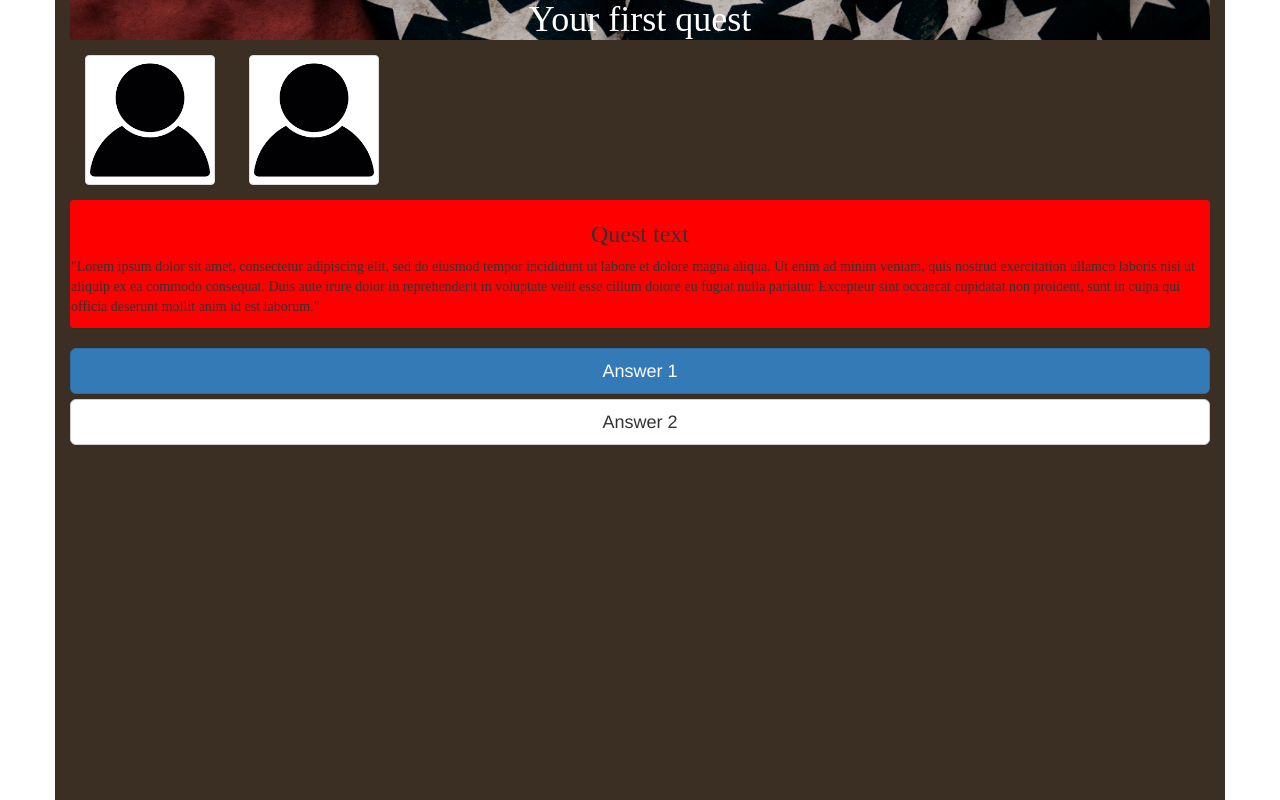
After one commit to AdmiralAlpha/teamcherry, a PHP site: page /html/quest1.html in a window 1280 px wide. The commit adds this page. Run offline with PHP 8.4, Linux system fonts and the light colour scheme; some web fonts are replaced.

Commit message:
Create quest page. Add content to it

```diff
--- /dev/null
+++ b/html/quest1.html
@@ -0,0 +1,39 @@
+<!DOCTYPE html>
+<html lang="en">
+
+<head>
+  <title>Quest 1</title>
+  <meta charset="utf-8">
+  <meta name="viewport" content="width=device-width, initial-scale=1">
+  <link rel="stylesheet" href="https://maxcdn.bootstrapcdn.com/bootstrap/3.3.7/css/bootstrap.min.css">
+  <script src="https://ajax.googleapis.com/ajax/libs/jquery/3.3.1/jquery.min.js"></script>
+  <script src="https://maxcdn.bootstrapcdn.com/bootstrap/3.3.7/js/bootstrap.min.js"></script>
+  <link rel="stylesheet" href="../style/quest.css">
+</head>
+
+<body>
+  <div class="container">
+
+    <div class="questBar">
+      <h1 class="text-center">Your first quest</h1>
+    </div>
+
+    <img src="../img/user.png" class="img-thumbnail pic" alt="profilbild">
+    <img src="../img/user.png" class="img-thumbnail pic" alt="profilbild">
+
+    <div class="panel questTxt">
+      <h3 class="text-center">Quest text</h3>
+      <p>"Lorem ipsum dolor sit amet, consectetur adipiscing elit, sed do eiusmod tempor incididunt ut labore et dolore magna
+        aliqua. Ut enim ad minim veniam, quis nostrud exercitation ullamco laboris nisi ut aliquip ex ea commodo consequat.
+        Duis aute irure dolor in reprehenderit in voluptate velit esse cillum dolore eu fugiat nulla pariatur. Excepteur
+        sint occaecat cupidatat non proident, sunt in culpa qui officia deserunt mollit anim id est laborum."</p>
+    </div>
+
+    <button type="button" class="btn btn-primary btn-lg btn-block btn-bottom">Answer 1</button>
+    <button type="button" class="btn btn-default btn-lg btn-block navbar-btn">Answer 2</button>
+
+
+  </div>
+</body>
+
+</html>
--- /dev/null
+++ b/style/quest.css
@@ -0,0 +1,34 @@
+@font-face {
+  font-family: myFont;
+  src: url('../img/TOSCA.ttf');
+}
+
+.questBar {
+  background-size: cover;
+  background-image: url('../img/flags2.jpg');
+}
+
+.questBar>h1 {
+  font-family: myFont;
+  color: white;
+  margin: 0;
+  padding: 0;
+  border: 0;
+}
+
+.questTxt {
+  background-color: red;
+  /* margin: 20px; */
+  font-family: myFont;
+}
+
+.container {
+  background-color: #3b2f23;
+  height: 100vh;
+}
+
+.pic {
+  width: 130px;
+  height: 130px;
+  margin: 15px;
+}
```
Also changed, not shown: style/index.css (+19 -0 lines).
